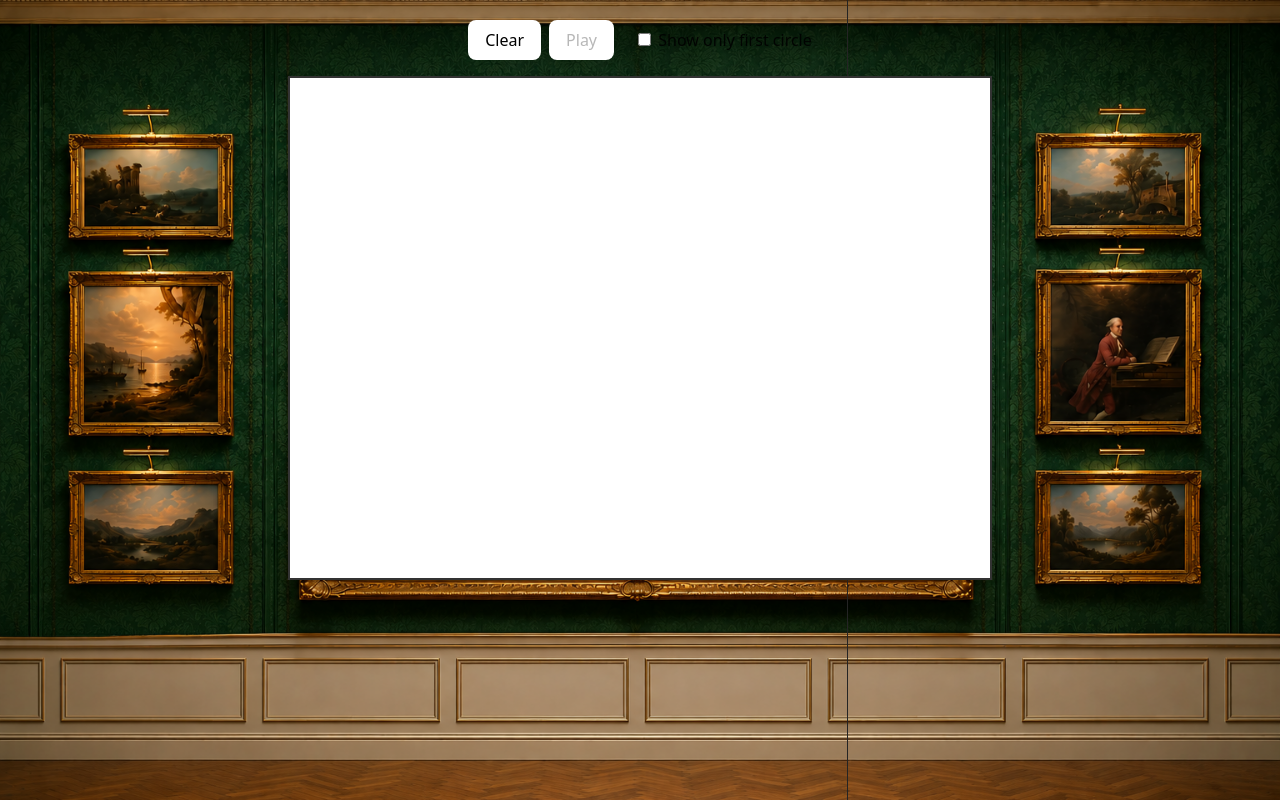
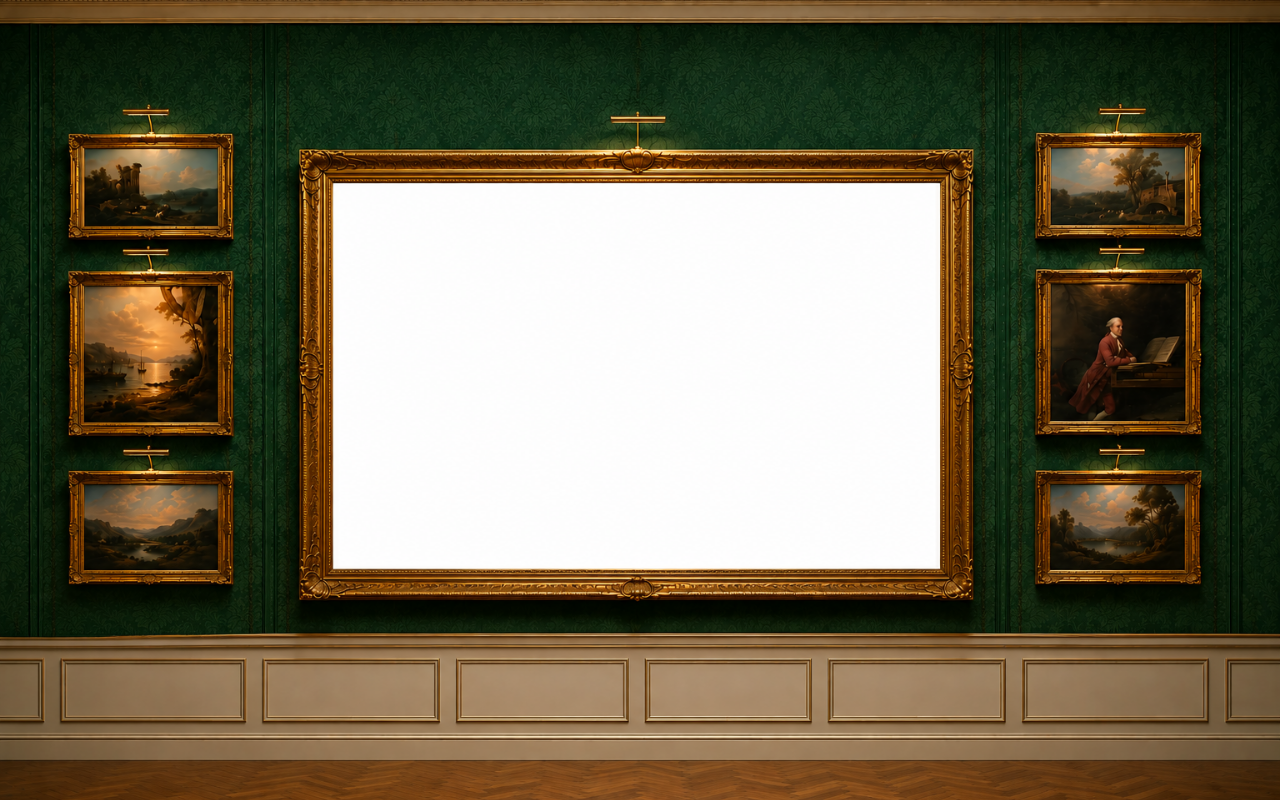
Before and after one commit to ishika-sancheti/draw-something-app, a React (Vite) app: page / in a window 1280 px wide. Built offline with nearby package versions, Linux system fonts and the light colour scheme.

Commit message:
Updated background image and UI
Buttons, canvas appearance, toolbar etc

```diff
--- a/src/App.css
+++ b/src/App.css
@@ -1,8 +1,95 @@
 .app {
   min-height: 100vh;
-  background-image: url('/gallery-wall.png');
-  background-size:cover;
-  background-position: center;
-  background-attachment: fixed;
-  /* padding: 3rem 1rem; */
+  overflow: hidden;
 }
+
+.gallery-wrap {
+  position: relative;
+  width: 100%;
+  height: 100vh;
+}
+
+.gallery-photo {
+  position: absolute;
+  inset: 0;
+  width: 100%;
+  height: 100%;
+  object-fit: cover;
+  display: block;
+  z-index: 0;
+}
+
+.canvas-page {
+  position: relative;
+  z-index: 1;
+  width: 100%;
+  height: 100%;
+}
+
+.toolbar {
+  position: absolute;
+  transform: translateX(-50%);
+  display: flex;
+  align-items: center;
+  gap: 16px;
+  padding: 90px 20px;
+  z-index: 2;
+}
+
+.btn {
+  font-family: 'Cormorant Garamond', serif;
+  padding: 9px 20px;
+  font-size: 15px;
+  font-weight: 600;
+  color: #1f2a20;
+  background: #f8f4ea;
+  border: none;
+  border-radius: 2px;
+  cursor: pointer;
+  box-shadow: 0 1px 3px rgba(0, 0, 0, 0.2);
+  transition: box-shadow 0.15s ease, transform 0.1s ease;
+}
+
+.btn:hover {
+  box-shadow: 0 2px 5px rgba(0, 0, 0, 0.25);
+}
+
+.btn:active {
+  transform: translateY(1px);
+  box-shadow: 0 1px 2px rgba(0, 0, 0, 0.2);
+}
+
+.btn:disabled {
+  color: #8a8578;
+  opacity: 0.6;
+  cursor: not-allowed;
+  transform: none;
+}
+
+.toolbar-checkbox {
+  font-family: 'Cormorant Garamond', serif;
+  display: flex;
+  align-items: center;
+  gap: 8px;
+  cursor: pointer;
+  color: #2f2010;
+  font-size: 16px;
+  font-weight: 600;
+}
+
+.toolbar-checkbox input[type="checkbox"] {
+  accent-color: #2f2010;
+  width: 16px;
+  height: 16px;
+  cursor: pointer;
+}
+
+.canvas-slot {
+  position: absolute;
+}
+
+.drawing-canvas {
+  width: 100%;
+  height: 100%;
+  display: block;
+}
--- a/src/App.jsx
+++ b/src/App.jsx
@@ -1,15 +1,66 @@
+import { useRef, useState, useEffect } from 'react';
 import Canvas from './components/Canvas';
 import './App.css';
+//nudging the canvas alignment.
+const FRAME = { x: 0.2604, y: 0.2461, w: 0.4733, h: 0.4502 };
 
-function App(){
+function App() {
+  const imgRef = useRef(null);
+  const wrapRef = useRef(null);
+  const [frameRect, setFrameRect] = useState(null);
+
+  const recalc = () => {
+    const img = imgRef.current;
+    const wrap = wrapRef.current;
+    if (!img || !wrap || !img.naturalWidth) return;
+
+    const naturalW = img.naturalWidth;
+    const naturalH = img.naturalHeight;
+    const containerW = wrap.clientWidth;
+    const containerH = wrap.clientHeight;
+
+    const scale = Math.max(containerW / naturalW, containerH / naturalH);
+    const renderedW = naturalW * scale;
+    const renderedH = naturalH * scale;
+    const offsetX = (renderedW - containerW) / 2;
+    const offsetY = (renderedH - containerH) / 2;
+
+    const toContainerFraction = (fx, fy) => ({
+      x: (fx * renderedW - offsetX) / containerW,
+      y: (fy * renderedH - offsetY) / containerH
+    });
+
+    const topLeft = toContainerFraction(FRAME.x, FRAME.y);
+    const bottomRight = toContainerFraction(FRAME.x + FRAME.w, FRAME.y + FRAME.h);
+
+    setFrameRect({
+      left: topLeft.x * 100,
+      top: topLeft.y * 100,
+      width: (bottomRight.x - topLeft.x) * 100,
+      height: (bottomRight.y - topLeft.y) * 100
+    });
+  };
+
+  useEffect(() => {
+    window.addEventListener('resize', recalc);
+    return () => window.removeEventListener('resize', recalc);
+  }, []);
+
   return (
-    <div className='app'>
-      {/* <h1 style={ { textAlign:'center'} }>Draw Something</h1> */}
-      <Canvas />
+    <div className="app">
+      <div className="gallery-wrap" ref={wrapRef}>
+        <img
+          ref={imgRef}
+          src="/gallery-wall.png"
+          alt=""
+          className="gallery-photo"
+          onLoad={recalc}
+        />
+        <Canvas frameRect={frameRect} />
+      </div>
     </div>
   );
 }
 
 export default App;
-
 //canvas is the child component
--- a/src/index.html
+++ b/src/index.html
@@ -2,6 +2,9 @@
 <html lang="en">
   <head>
     <meta charset="UTF-8" />
+    <link rel="preconnect" href="https://fonts.googleapis.com">
+    <link rel="preconnect" href="https://fonts.gstatic.com" crossorigin>
+    <link href="https://fonts.googleapis.com/css2?family=Cormorant+Garamond:wght@400;500;600&display=swap" rel="stylesheet">
     <meta name="viewport" content="width=device-width, initial-scale=1.0" />
   </head>
   <body>
```
